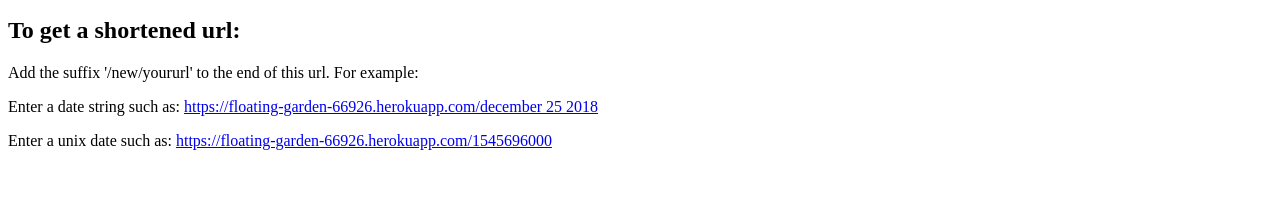
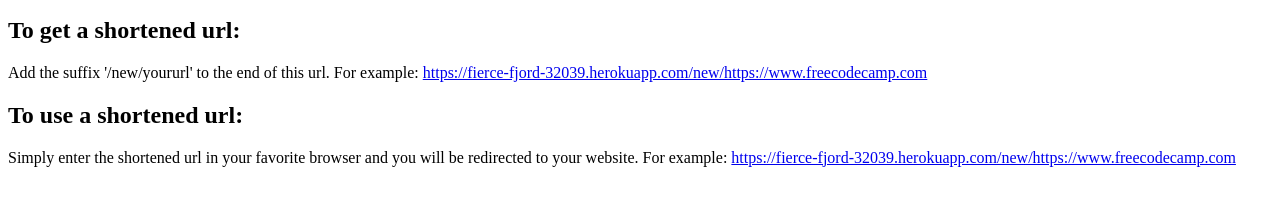
Before and after one commit to mkfisher82/url-shortener-fcc, a website: page public/landing.html in a window 1280 px wide. Shown: the part 508-714 px from the top of the page. Drawn offline with Linux system fonts and the light colour scheme.

Commit message:
Tidy up. Move username and password to heroku variables

```diff
--- a/index.js
+++ b/index.js
@@ -9,8 +9,12 @@ const UrlModel = require('./urlModel');
 
 app.use(express.static(path.join(__dirname, 'public')));
 
+// get env variables
+const user = process.env.MLAB_USERNAME;
+const password = process.env.MLAB_PASSWORD;
+
 // Set up monngoose connection
-const mongoDB = 'mongodb://mkfisher82:nra4ever@ds131997.mlab.com:31997/url-shortener';
+const mongoDB = `mongodb://${user}:${password}@ds131997.mlab.com:31997/url-shortener`;
 mongoose.connect(mongoDB);
 const db = mongoose.connection;
 db.on('error', console.error.bind(console, 'connection error'));
--- a/package.json
+++ b/package.json
@@ -4,6 +4,7 @@
   "description": "Free Code Camp url-shortener microservice",
   "main": "index.js",
   "scripts": {
+    "start": "node index.js",
     "dev-start": "nodemon index.js",
     "test": "echo \"Error: no test specified\" && exit 1"
   },
--- a/public/landing.html
+++ b/public/landing.html
@@ -13,10 +13,12 @@
       <p>This is a url shortener.</p>
       <h2>To get a shortened url:</h2>
       <p>
-        Add the suffix '/new/yoururl' to the end of this url. For example: <a href="/new/https://freecodecamp.com"> </a>
+        Add the suffix '/new/yoururl' to the end of this url. For example: <a href="https://fierce-fjord-32039.herokuapp.com/new/https://www.freecodecamp.com"> https://fierce-fjord-32039.herokuapp.com/new/https://www.freecodecamp.com</a>
       </p>
-      <p>Enter a date string such as: <a href='https://floating-garden-66926.herokuapp.com/december 25 2018'>https://floating-garden-66926.herokuapp.com/december 25 2018</a></p>
-      <p>Enter a unix date such as: <a href='https://floating-garden-66926.herokuapp.com/1545696000'>https://floating-garden-66926.herokuapp.com/1545696000</a></p>
+      <h2>To use a shortened url:</h2>
+      <p>
+        Simply enter the shortened url in your favorite browser and you will be redirected to your website. For example: <a href="https://fierce-fjord-32039.herokuapp.com/new/https://www.freecodecamp.com"> https://fierce-fjord-32039.herokuapp.com/new/https://www.freecodecamp.com</a>
+      </p>
     </section>
   </body>
 </html>
```
